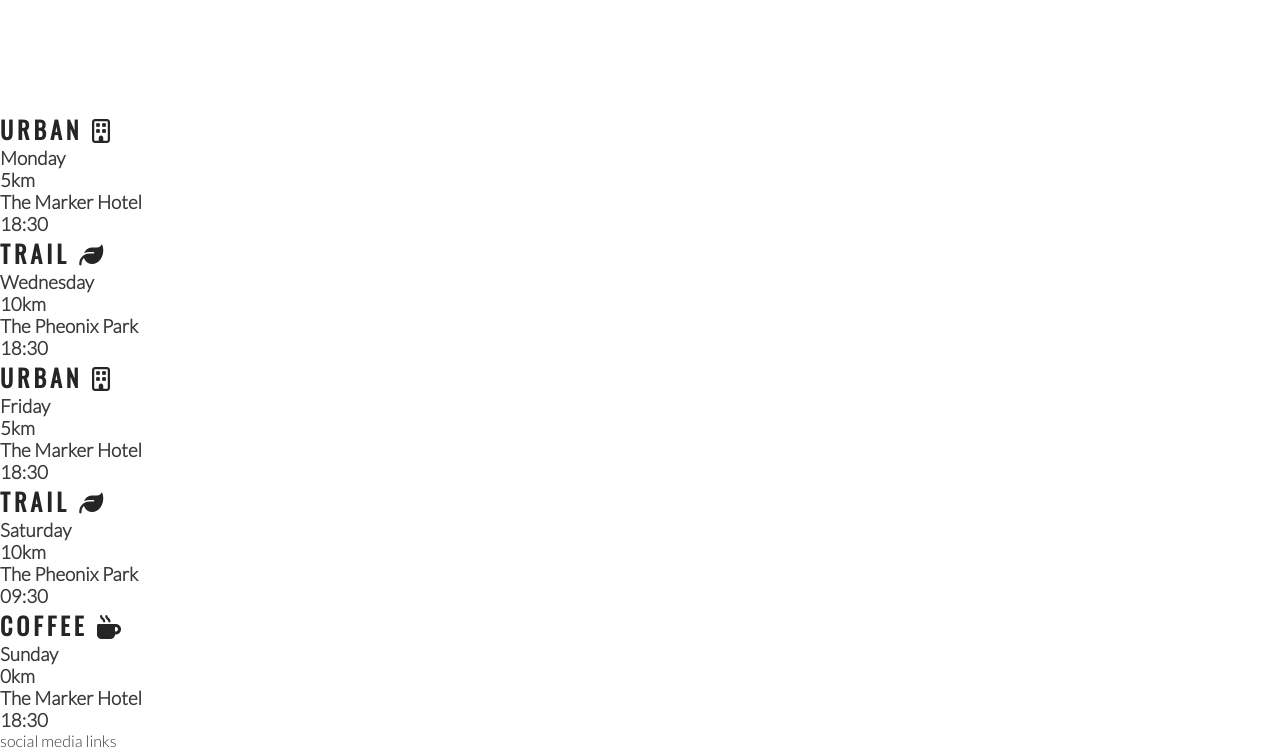
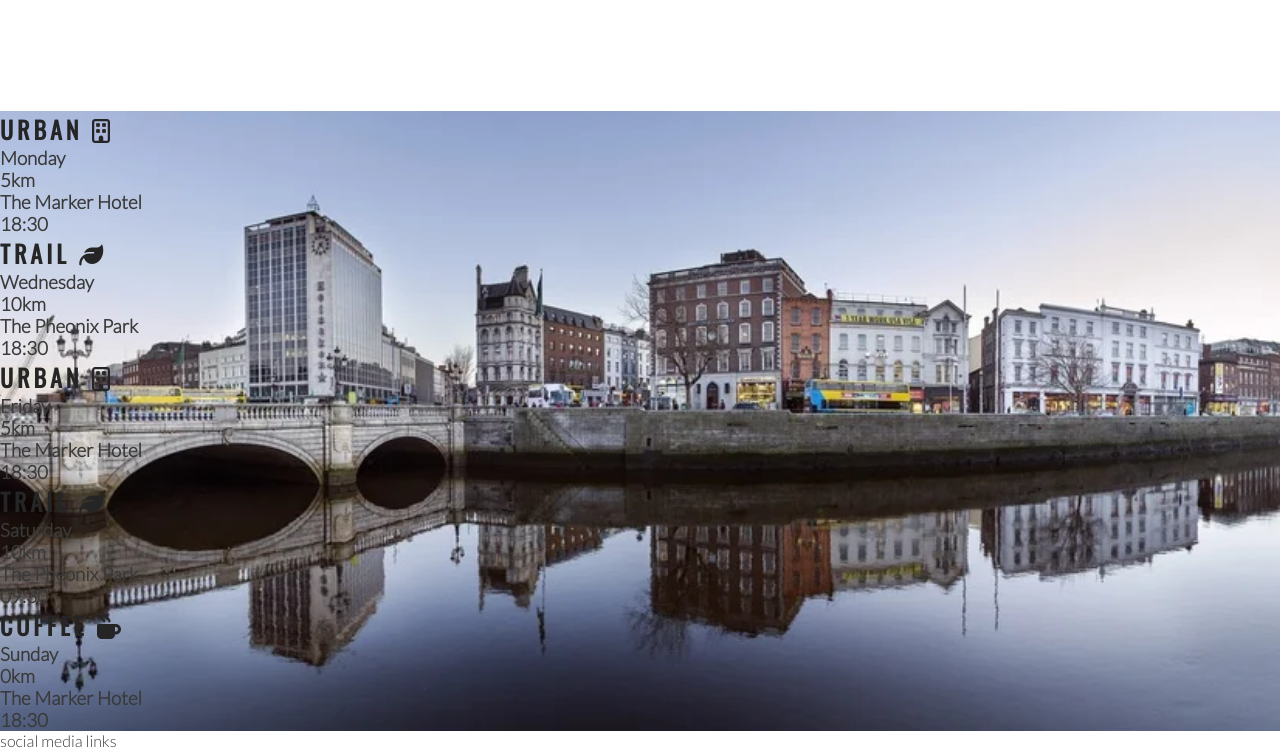
Before and after one commit to IainKnox/love-running, a plain HTML site: page index.html in a window 1280 px wide. Shown: the part 1184-1934 px from the top of the page. Drawn offline with nearby package versions, Linux system fonts and the light colour scheme.

Commit message:
add background image to times section

```diff
--- a/assests/css/style.css
+++ b/assests/css/style.css
@@ -187,3 +187,12 @@
     height: 100%;
     border-radius: 50%;
 }
+
+#times {
+    background: url('../images/dublin-city.webp');
+    background-repeat: no-repeat;
+    background-position: center;
+    background-size: cover;
+    width: 100%;
+    overflow: hidden;
+}
--- a/index.html
+++ b/index.html
@@ -70,7 +70,7 @@
             </div>
         </div>
     </section>
-    <section id="running-locations">
+    <section id="times">
         <div>
             <h2>Urban <i class="far fa-building"></i></h2>
             <h3>Monday</h3>
```
Also changed, not shown: assests/images/dublin-city.webp (added).
